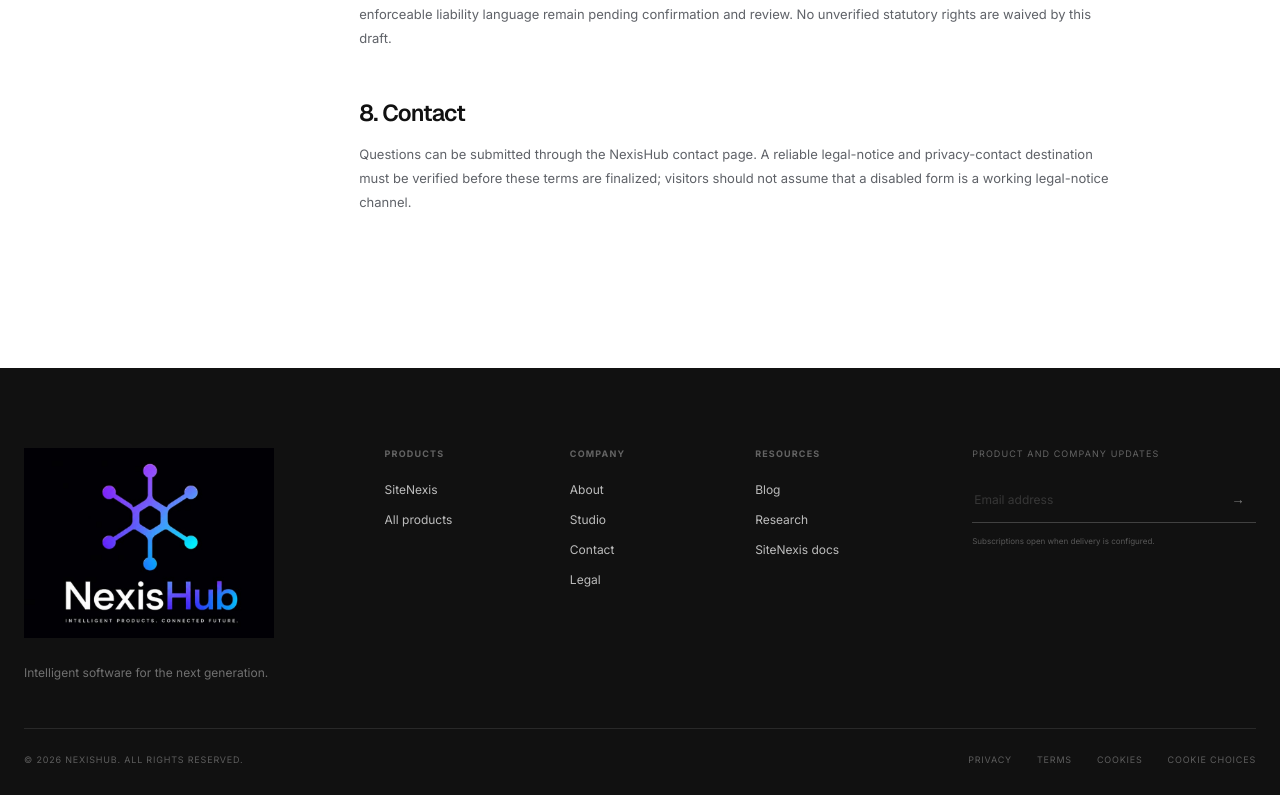
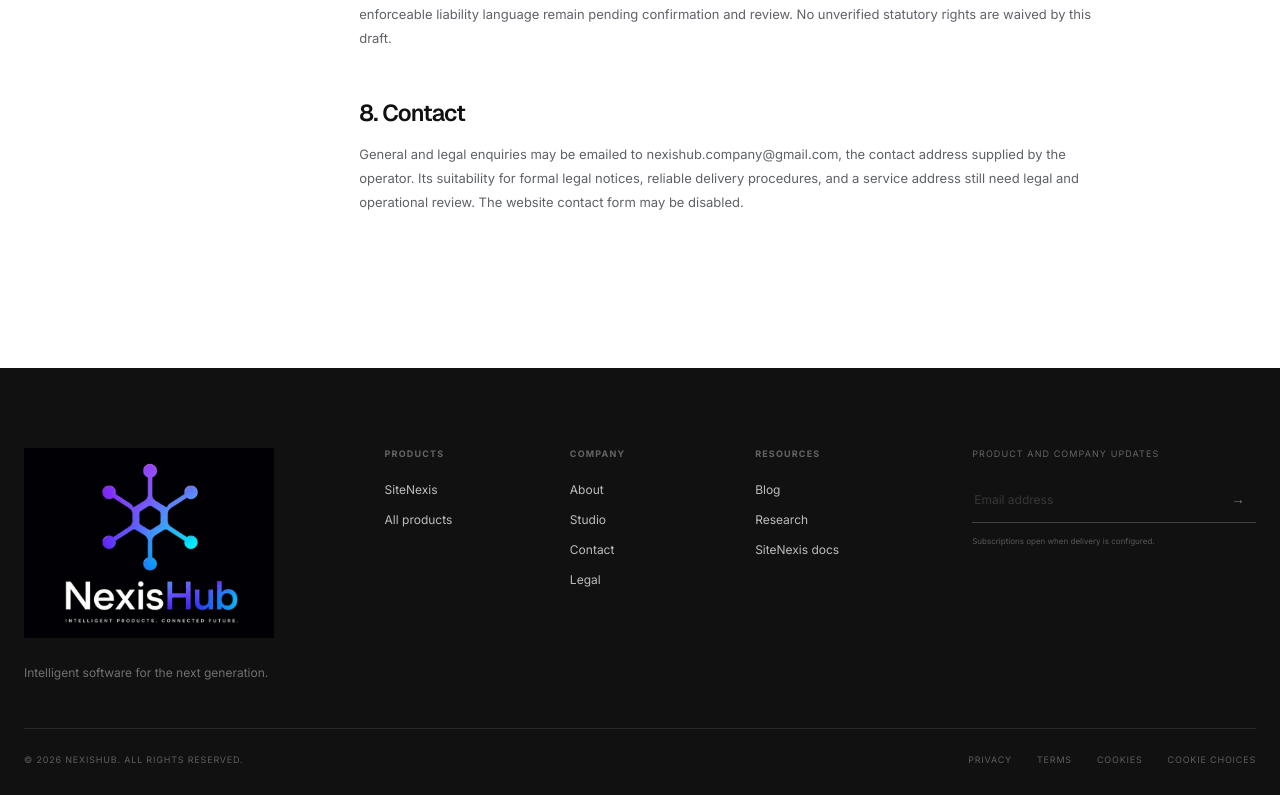
Before and after one commit to kellyxy110/NexisHub, a Next.js app in the folder website/: page /legal/terms in a window 1280 px wide. Shown: the part 1565-2360 px from the top of the page. Built offline with nearby package versions, Linux system fonts and the light colour scheme.

Commit message:
fix(contact): add founder-provided direct email and retain legal review boundaries

```diff
--- a/website/src/app/legal/terms/page.tsx
+++ b/website/src/app/legal/terms/page.tsx
@@ -12,6 +12,6 @@
     <h2>5. External links</h2><p>Links to SiteNexis and other services lead to separately operated experiences. NexisHub is not responsible for unrelated third-party content or availability.</p>
     <h2>6. Availability and warranties</h2><p>The website is provided on an “as available” basis. Final warranty disclaimers and limitations must be adapted to the operator&apos;s verified jurisdiction by qualified legal counsel.</p>
     <h2>7. Liability</h2><p>Any limitation of liability is subject to applicable law. The operator&apos;s legal identity, governing law, dispute process, and enforceable liability language remain pending confirmation and review. No unverified statutory rights are waived by this draft.</p>
-    <h2>8. Contact</h2><p>Questions can be submitted through the NexisHub contact page. A reliable legal-notice and privacy-contact destination must be verified before these terms are finalized; visitors should not assume that a disabled form is a working legal-notice channel.</p>
+    <h2>8. Contact</h2><p>General and legal enquiries may be emailed to <a href="mailto:nexishub.company@gmail.com">nexishub.company@gmail.com</a>, the contact address supplied by the operator. Its suitability for formal legal notices, reliable delivery procedures, and a service address still need legal and operational review. The website contact form may be disabled.</p>
   </LegalDocument>;
 }
```
